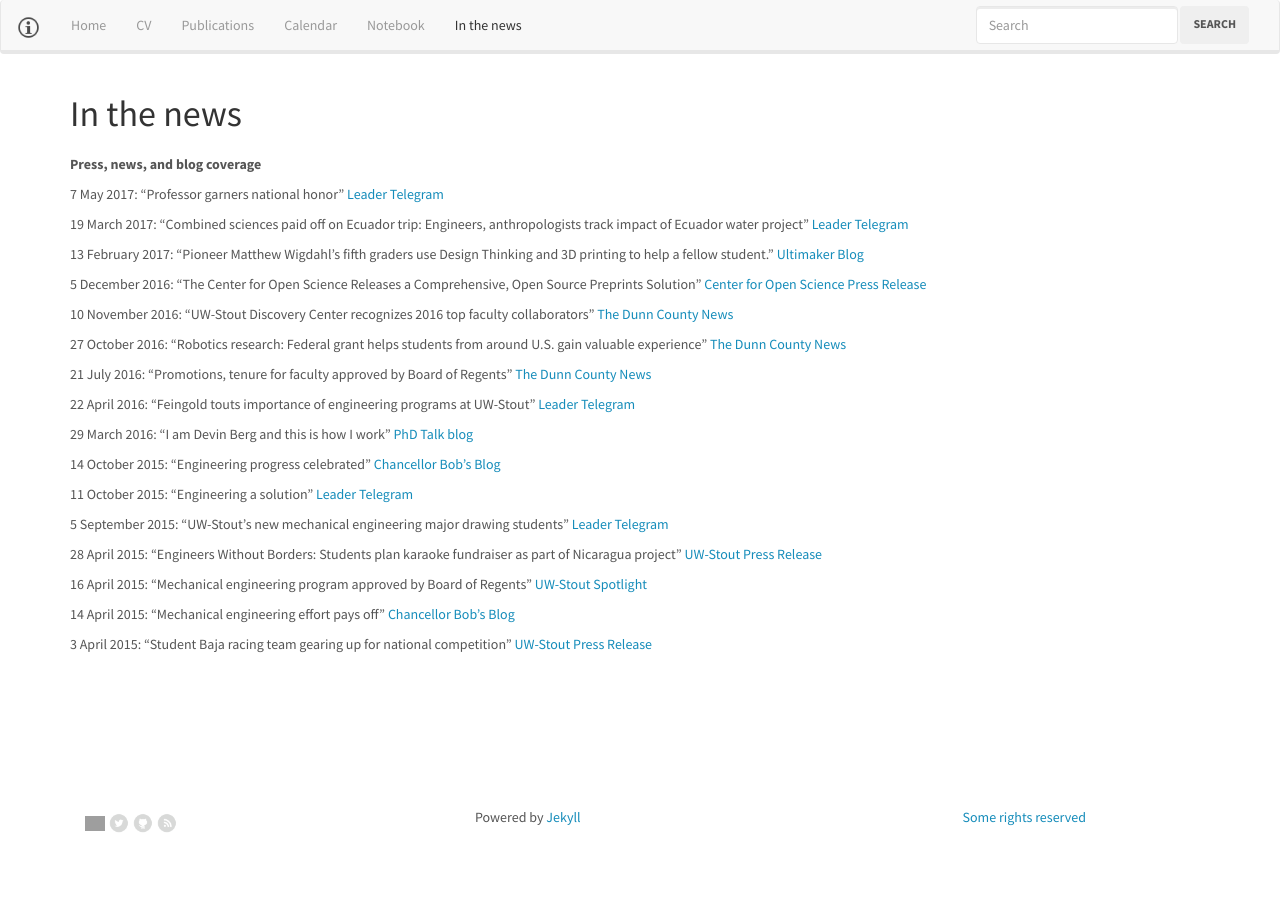
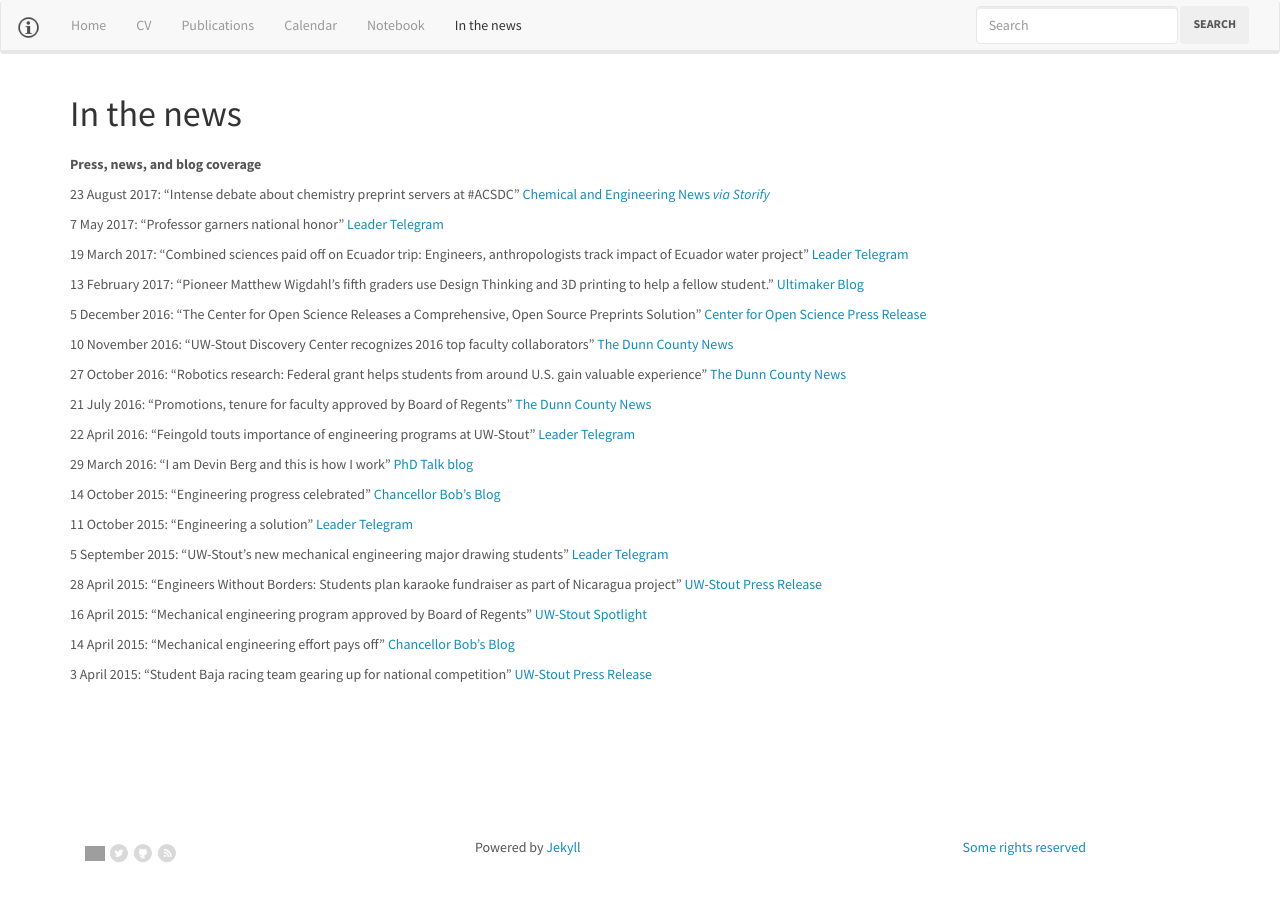
Before and after one commit to devinberg/devinberg.com, a Jekyll site: the page built from in-the-news/index.md, in a window 1280 px wide. Built offline with Jekyll 4.4.1, drawn with Linux system fonts in a browser that asks for light colours; nearby versions of some CDN libraries; comment, search, counter and statistics services are not loaded; grey boxes are pictures that could not be loaded.

Commit message:
ACS panel coverage

```diff
--- a/in-the-news/index.md
+++ b/in-the-news/index.md
@@ -5,6 +5,8 @@ section: In the news
 ---
 
 <strong>Press, news, and blog coverage</strong>
+
+23 August 2017: "Intense debate about chemistry preprint servers at #ACSDC" <a href="https://storify.com/cenmag/heated-discussions-on-preprinters-and-chemrxiv" target="_blank">Chemical and Engineering News <i>via Storify</i></a>
 
 7 May 2017: "Professor garners national honor" <a href="http://www.leadertelegram.com/Features/On-Campus/2017/05/07/Professor-garners-national-honor.html" target="_blank">Leader Telegram</a>
 
```
